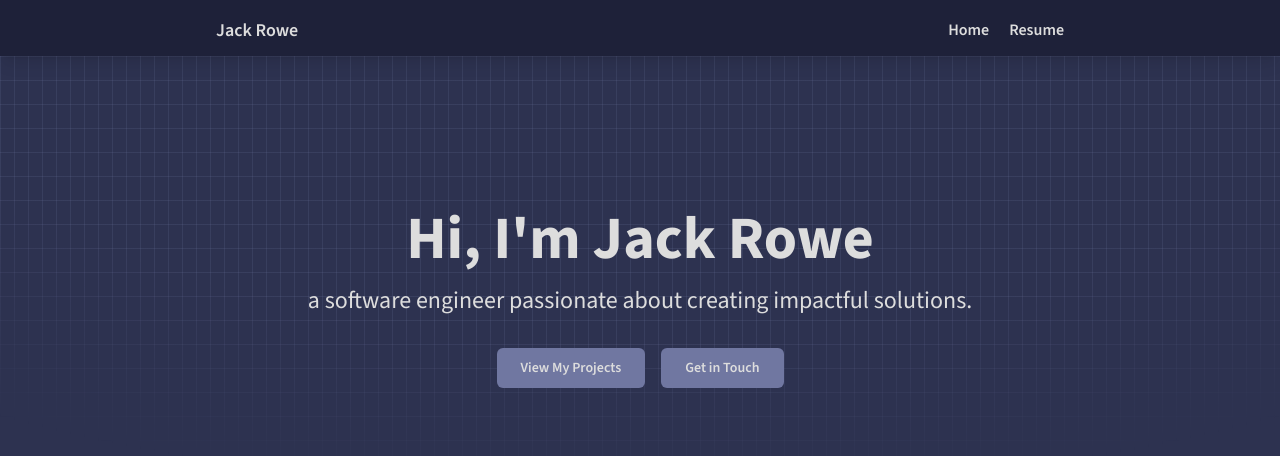
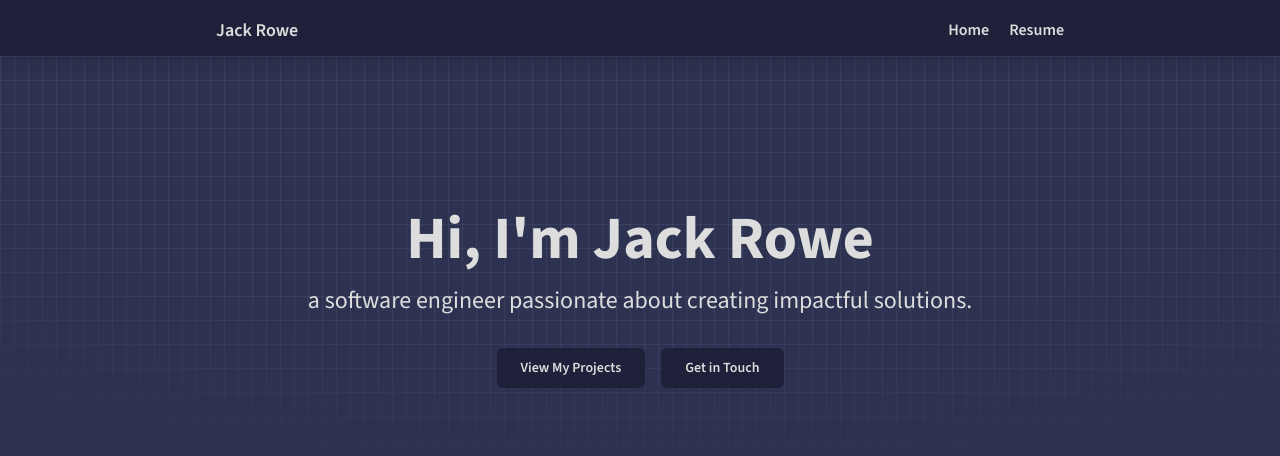
Before and after one commit to jack-rowe/portfolio, a Next.js app: page / in a window 1280 px wide. Shown: the top 456 px of the page. Built offline with nearby package versions, Linux system fonts and the light colour scheme.

Commit message:
color change

```diff
--- a/src/app/page.tsx
+++ b/src/app/page.tsx
@@ -13,12 +13,12 @@ export default function Home() {
         </p>
         <div className="mt-8 flex justify-center gap-4">
           <Link href="/projects">
-            <Button className="px-6 py-3 hover:bg-white hover:text-primary font-semibold rounded-md bg-secondary text-text transition duration-300">
+            <Button className="px-6 py-3 hover:bg-secondary font-semibold rounded-md bg-backgroundAlt text-text transition duration-300">
               View My Projects
             </Button>
           </Link>
           <Link href="/contact">
-            <Button className="px-6 py-3 hover:bg-white hover:text-primary font-semibold rounded-md bg-secondary text-text transition duration-300">
+            <Button className="px-6 py-3 hover:bg-secondary font-semibold rounded-md bg-backgroundAlt text-text transition duration-300">
               Get in Touch
             </Button>
           </Link>
--- a/src/components/Resume.tsx
+++ b/src/components/Resume.tsx
@@ -227,7 +227,7 @@ const TechnicalSkills = () => (
 
 const Resume = () => {
   return (
-    <Card className="w-full overflow-y-auto max-w-4xl md:p-4 backdrop-blur-md bg-white/10">
+    <Card className="w-full overflow-y-auto max-w-4xl md:p-4  bg-backgroundAlt">
       <CardHeader className="pb-0">
         <Header />
       </CardHeader>
```
